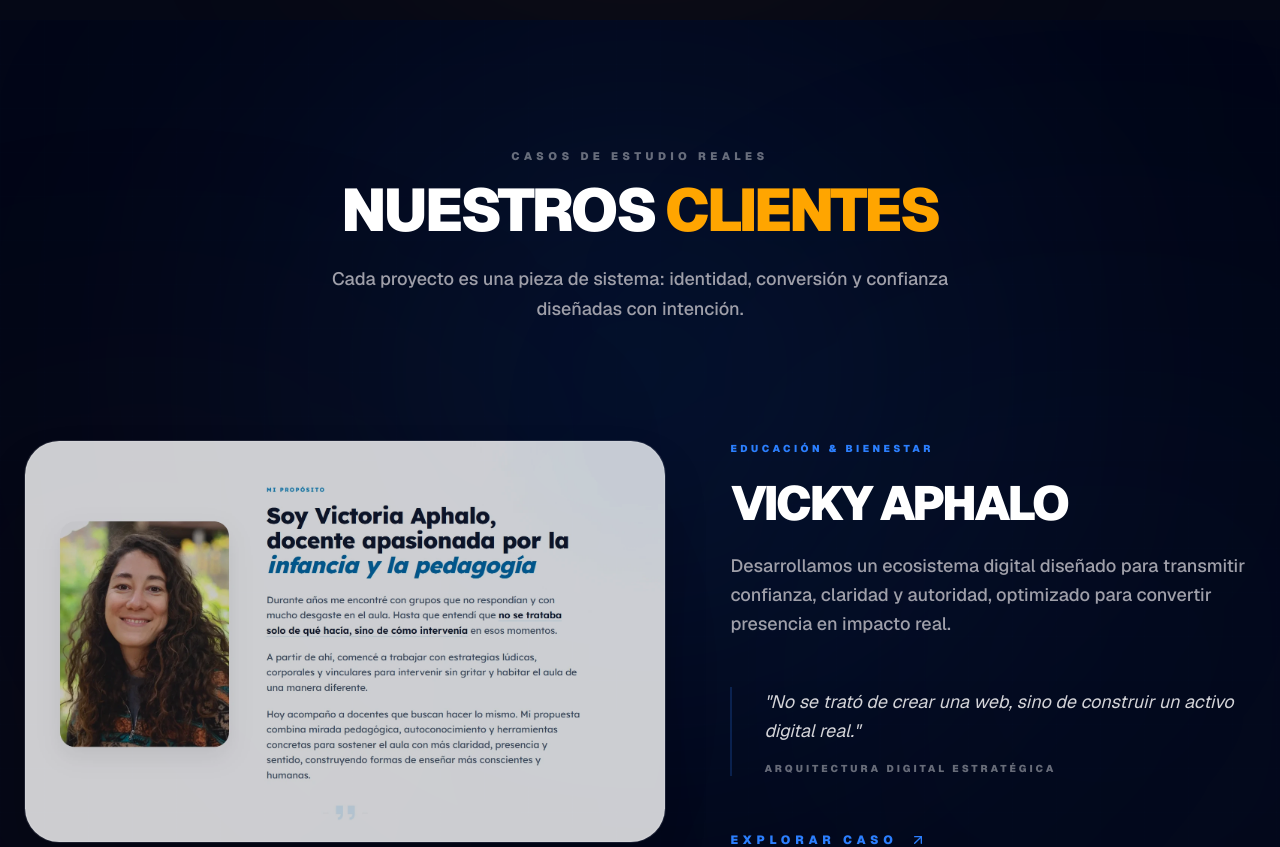
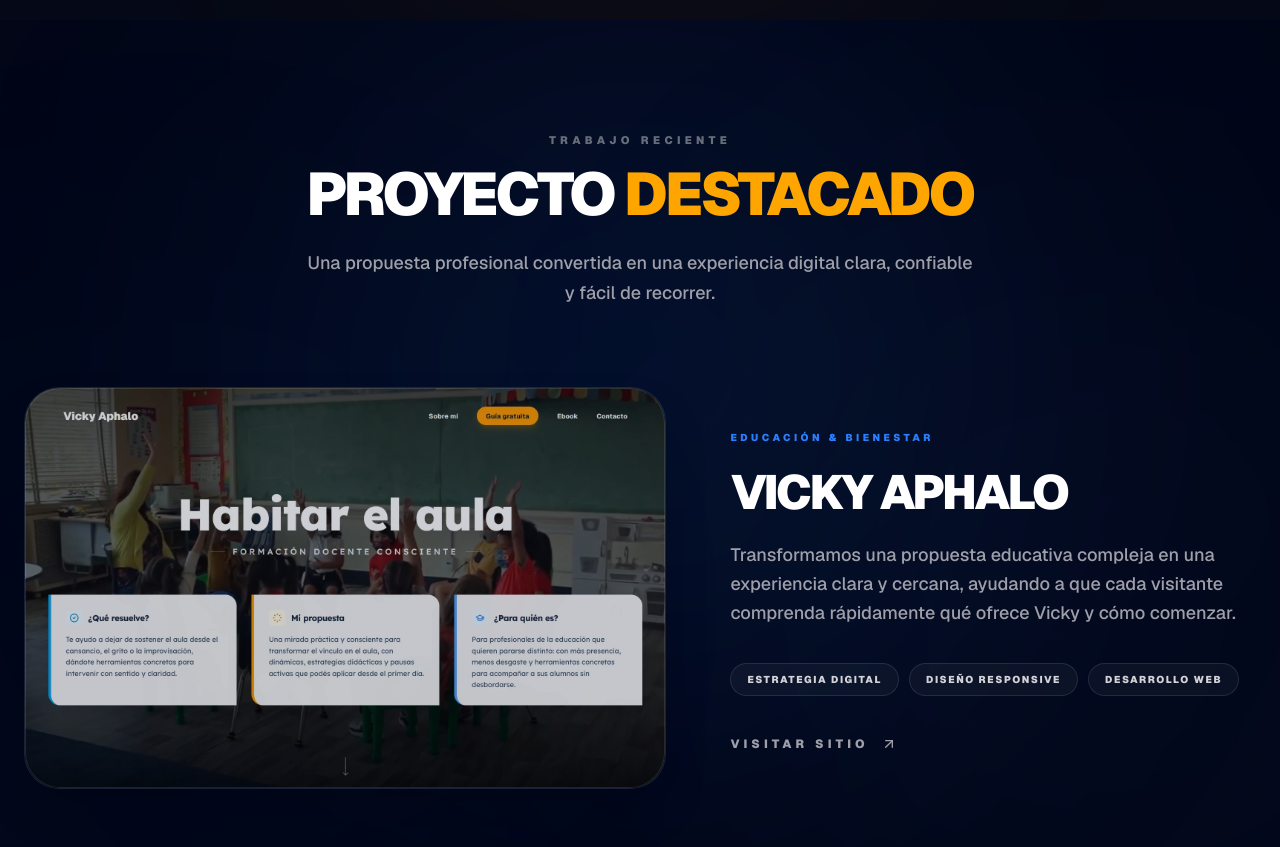
Before and after one commit to AlanTyping/Huella-Online, a Next.js app: page / in a window 1280 px wide. Shown: the part 2240-3087 px from the top of the page. Built offline with nearby package versions, Linux system fonts and the light colour scheme.

Commit message:
añadiendo analytics

```diff
--- a/app/layout.tsx
+++ b/app/layout.tsx
@@ -3,6 +3,7 @@ import { Geist, Geist_Mono } from "next/font/google";
 import "./globals.css";
 import { Navbar } from "@/components/layout/navbar";
 import { Footer } from "@/components/layout/footer";
+import { Analytics } from "@vercel/analytics/react";
 
 const geistSans = Geist({
   variable: "--font-sans",
@@ -185,6 +186,7 @@ export default function RootLayout({
         </main>
 
         <Footer />
+        <Analytics />
       </body>
     </html>
   );
--- a/components/sections/portfolio.tsx
+++ b/components/sections/portfolio.tsx
@@ -10,6 +10,7 @@ interface Project {
   summary: string;
   image: string;
   link: string;
+  services: string[];
 }
 
 const projects: Project[] = [
@@ -17,21 +18,22 @@ const projects: Project[] = [
     client: "Vicky Aphalo",
     industry: "Educación & Bienestar",
     summary:
-      "Desarrollamos un ecosistema digital diseñado para transmitir confianza, claridad y autoridad, optimizado para convertir presencia en impacto real.",
-    image: "/images/sitiovicky2.webp",
+      "Transformamos una propuesta educativa compleja en una experiencia clara y cercana, ayudando a que cada visitante comprenda rápidamente qué ofrece Vicky y cómo comenzar.",
+    image: "/images/sitiovicky.webp",
     link: "https://vickyaphalo.site",
+    services: ["Estrategia digital", "Diseño responsive", "Desarrollo web"],
   },
 ];
 
 export function Portfolio() {
   return (
-    <section id="portfolio" className="relative overflow-hidden bg-brand-primary-deep py-32 text-white">
+    <section id="portfolio" className="relative overflow-hidden bg-brand-primary-deep py-24 text-white md:py-28">
 
       {/* 🌌 BACKGROUND DARK SYSTEM */}
       <div className="pointer-events-none absolute inset-0">
         <div className="absolute left-1/2 top-0 h-[700px] w-[700px] -translate-x-1/2 rounded-full bg-blue-500/10 blur-[160px]" />
         <div className="absolute bottom-0 right-[-120px] h-[600px] w-[600px] rounded-full bg-blue-400/5 blur-[200px]" />
-        <div className="absolute bottom-10 left-[-100px] h-[500px] w-[500px] rounded-full bg-orange-400/5 blur-[180px]" />
+        <div className="absolute bottom-10 left-[-100px] h-[500px] w-[500px] rounded-full bg-blue-500/5 blur-[180px]" />
         <div
           className="absolute inset-0 opacity-[0.05]"
           style={{
@@ -45,14 +47,14 @@ export function Portfolio() {
       <div className="relative mx-auto max-w-7xl px-6">
 
         {/* HEADER */}
-        <div className="mb-28 flex flex-col items-center text-center">
+        <div className="mb-16 flex flex-col items-center text-center md:mb-20">
           <motion.span
             initial={{ opacity: 0, y: 14 }}
             whileInView={{ opacity: 1, y: 0 }}
             viewport={{ once: true }}
             className="mb-4 text-[11px] font-black uppercase tracking-[0.4em] text-white/40"
           >
-            Casos de estudio reales
+            Trabajo reciente
           </motion.span>
 
           <motion.h2
@@ -60,9 +62,9 @@ export function Portfolio() {
             whileInView={{ opacity: 1, y: 0 }}
             viewport={{ once: true }}
             transition={{ delay: 0.1 }}
-            className="max-w-3xl text-4xl font-black uppercase tracking-tighter sm:text-6xl text-white"
+            className="max-w-3xl text-4xl font-black uppercase tracking-tighter text-white sm:text-6xl"
           >
-            NUESTROS <span className="text-brand-secondary">CLIENTES</span>
+            PROYECTO <span className="text-brand-secondary">DESTACADO</span>
           </motion.h2>
 
           <motion.p
@@ -70,14 +72,14 @@ export function Portfolio() {
             whileInView={{ opacity: 1, y: 0 }}
             transition={{ delay: 0.1 }}
             viewport={{ once: true }}
-            className="mt-6 max-w-2xl text-lg leading-relaxed text-zinc-400 font-medium"
+            className="mt-6 max-w-2xl text-lg leading-relaxed font-medium text-zinc-400"
           >
-            Cada proyecto es una pieza de sistema: identidad, conversión y confianza diseñadas con intención.
+            Una propuesta profesional convertida en una experiencia digital clara, confiable y fácil de recorrer.
           </motion.p>
         </div>
 
         {/* PROJECTS */}
-        <div className="space-y-40">
+        <div>
           {projects.map((project, index) => (
             <motion.a
               key={project.client}
@@ -90,7 +92,7 @@ export function Portfolio() {
               viewport={{ once: true }}
               className="group block"
             >
-              <div className="grid items-center gap-16 lg:grid-cols-[1.1fr_0.9fr]">
+              <div className="grid items-center gap-12 lg:grid-cols-[1.1fr_0.9fr] lg:gap-16">
                 {/* IMAGE */}
                 <div className="relative overflow-hidden rounded-[2.2rem] border border-white/10 bg-brand-primary-light/10 shadow-2xl transition-all duration-500 group-hover:border-blue-500/40 group-hover:shadow-[0_0_50px_rgba(59,130,246,0.15)]">
                   <div className="relative aspect-[16/10] w-full overflow-hidden">
@@ -98,7 +100,7 @@ export function Portfolio() {
                       src={project.image}
                       alt={`Proyecto de identidad digital para ${project.client} - ${project.industry}`}
                       fill
-                      className="object-cover object-top opacity-80 transition duration-700 group-hover:opacity-100 group-hover:scale-105"
+                      className="object-cover object-top opacity-80 transition duration-700 group-hover:scale-105 group-hover:opacity-100"
                       sizes="(max-width: 1024px) 100vw, 60vw"
                     />
                   </div>
@@ -113,27 +115,29 @@ export function Portfolio() {
                     </span>
                   </div>
 
-                  <h3 className="text-4xl font-black uppercase tracking-tighter transition-colors  md:text-5xl text-white">
+                  <h3 className="text-4xl font-black uppercase tracking-tighter text-white transition-colors md:text-5xl">
                     {project.client}
                   </h3>
 
-                  <p className="mt-6 text-lg leading-relaxed text-zinc-400 font-medium">
+                  <p className="mt-6 text-lg leading-relaxed font-medium text-zinc-400">
                     {project.summary}
                   </p>
 
-                  {/* TRUST BLOCK */}
-                  <div className="mt-12 border-l-2 border-blue-500/20 pl-8 transition-colors group-hover:border-blue-500/50">
-                    <p className="text-lg italic leading-relaxed text-zinc-300">
-                      &quot;No se trató de crear una web, sino de construir un activo digital real.&quot;
-                    </p>
-                    <div className="mt-4 text-[10px] font-black tracking-[0.3em] text-white/40 uppercase">
-                      Arquitectura digital estratégica
-                    </div>
+                  {/* SERVICES */}
+                  <div className="mt-9 flex flex-wrap gap-2.5">
+                    {project.services.map((service) => (
+                      <span
+                        key={service}
+                        className="rounded-full border border-white/10 bg-white/[0.04] px-4 py-2 text-[10px] font-black uppercase tracking-[0.16em] text-zinc-300"
+                      >
+                        {service}
+                      </span>
+                    ))}
                   </div>
 
                   {/* CTA */}
-                  <div className="mt-14 flex items-center gap-3 text-xs font-black tracking-[0.4em] text-blue-500 uppercase transition-transform duration-300 group-hover:translate-x-2">
-                    EXPLORAR CASO
+                  <div className="mt-10 flex w-full items-center justify-between gap-3 rounded-2xl border border-white/10 bg-black px-5 py-4 text-xs font-black tracking-[0.35em] text-white uppercase transition-transform duration-300 group-hover:translate-x-2 sm:w-fit sm:justify-start sm:rounded-none sm:border-0 sm:bg-transparent sm:p-0 sm:text-zinc-400">
+                    VISITAR SITIO
                     <ArrowUpRight className="h-4 w-4" />
                   </div>
                 </div>
--- a/package.json
+++ b/package.json
@@ -9,6 +9,7 @@
     "lint": "eslint"
   },
   "dependencies": {
+    "@vercel/analytics": "^2.0.1",
     "clsx": "^2.1.1",
     "framer-motion": "^12.38.0",
     "lucide-react": "^1.12.0",
```
Also changed, not shown: 1 other file (tests, documents, lock files or other folders).
